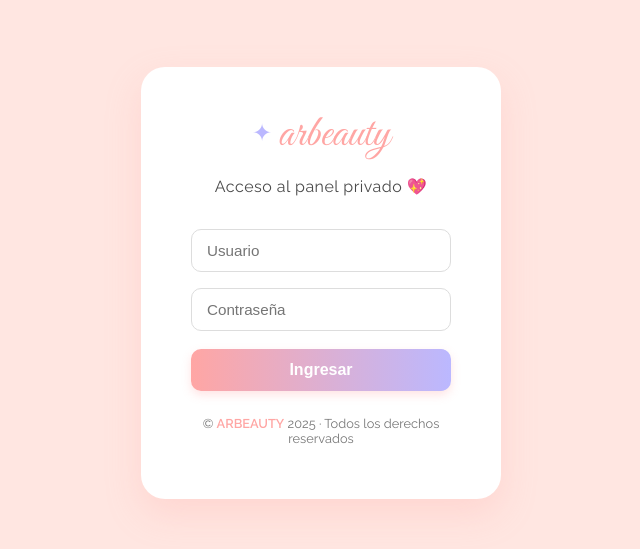
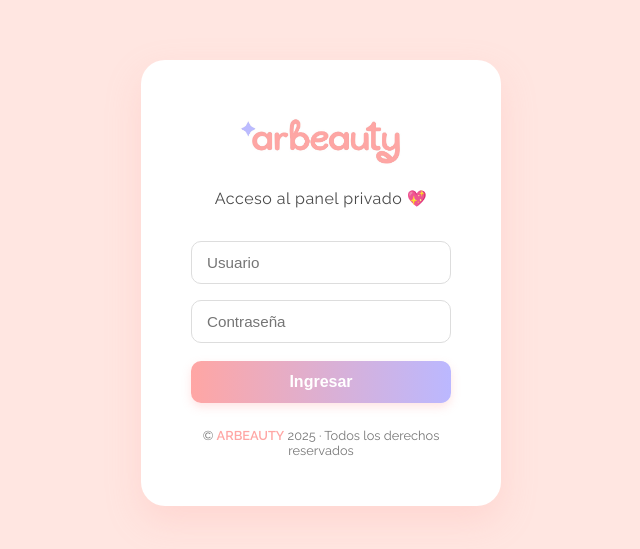
Before and after one commit to ackey7/arbeauty-chatbot, a website: page frontend/login.html in a window 1280 px wide. Shown: the part 117-666 px from the top of the page, without its empty margins (319-959 px from the left). Drawn offline with Linux system fonts and the light colour scheme.

Commit message:
Actualizar login visual con logo oficial ARBEAUTY

```diff
--- a/frontend/login.html
+++ b/frontend/login.html
@@ -6,14 +6,13 @@
   <title>ARBEAUTY | Acceso al Panel</title>
 
   <!-- Tipografías -->
-  <link href="https://fonts.googleapis.com/css2?family=Raleway:wght@400;600&family=Great+Vibes&display=swap" rel="stylesheet" />
+  <link href="https://fonts.googleapis.com/css2?family=Raleway:wght@400;600&display=swap" rel="stylesheet" />
 
   <style>
     :root {
       --rosa-principal: #ffa6a4;
       --rosa-claro: #ffe6e1;
       --lavanda: #bbb8ff;
-      --azul-claro: #d7ecf9;
       --blanco: #ffffff;
       --texto: #4a4a4a;
     }
@@ -35,7 +34,7 @@
 
     .login-container {
       background: var(--blanco);
-      padding: 40px 50px;
+      padding: 45px 50px 35px;
       border-radius: 24px;
       box-shadow: 0 15px 35px rgba(255, 166, 164, 0.25);
       width: 360px;
@@ -61,18 +60,12 @@
       margin-bottom: 10px;
     }
 
-    .logo-text {
-      font-family: "Great Vibes", cursive;
-      font-size: 2.8rem;
-      color: var(--rosa-principal);
-      display: flex;
-      align-items: center;
-      gap: 6px;
-    }
-
-    .logo-star {
-      color: var(--lavanda);
-      font-size: 1.5rem;
+    .logo img {
+      width: 170px;
+      height: auto;
+      user-select: none;
+      -webkit-user-drag: none;
+      animation: fadeIn 1.5s ease;
     }
 
     h2 {
@@ -142,9 +135,7 @@
 <body>
   <div class="login-container">
     <div class="logo">
-      <div class="logo-text">
-        <span class="logo-star">✦</span> arbeauty
-      </div>
+      <img src="assets/logo-arbeauty.png" alt="Logo ARBEAUTY" />
     </div>
 
     <h2>Acceso al panel privado 💖</h2>
```
Also changed, not shown: frontend/assets/logo-arbeauty.png (added).
